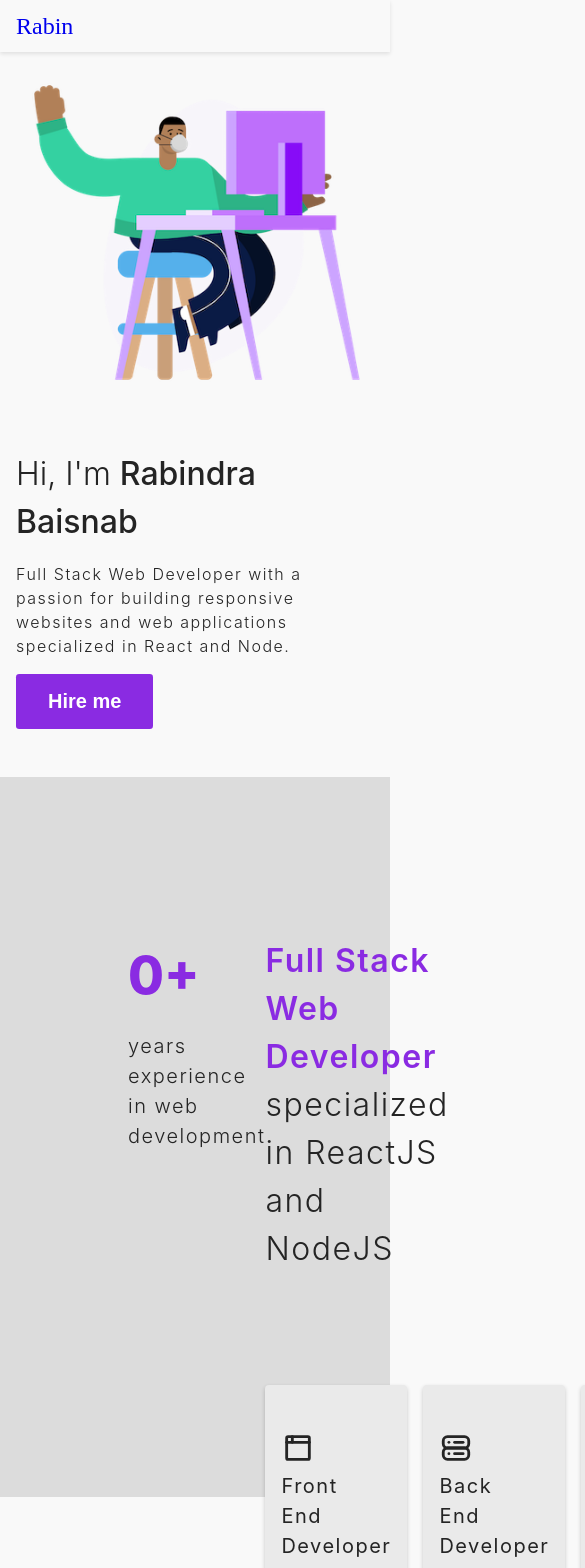
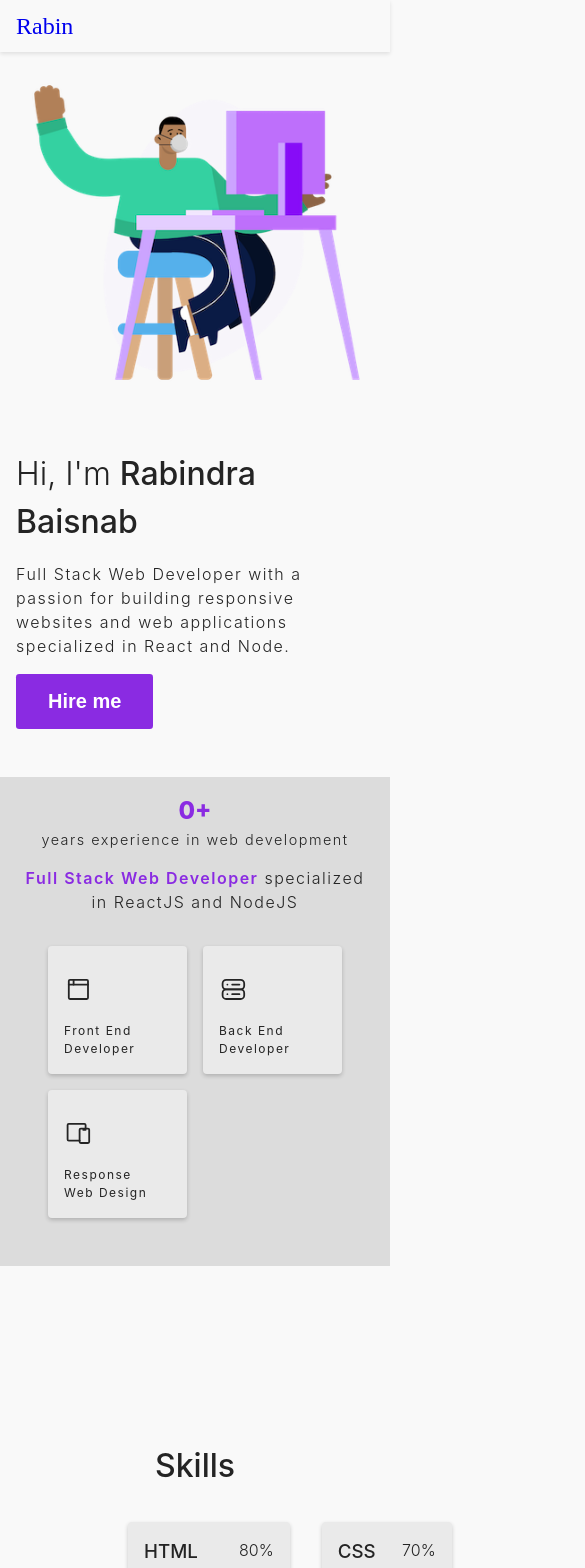
Before and after one commit to rabin245/portfolio-intern, a React (Vite) app: page / in a window 390 px wide. Shown: the top 1568 px of the page, 585 px wide, since content can reach past the window. Built offline with nearby package versions, Linux system fonts and the light colour scheme; a web font is replaced by a local one.

Commit message:
make about section responsive

```diff
--- a/src/components/Card/Card.module.css
+++ b/src/components/Card/Card.module.css
@@ -131,3 +131,58 @@
   background-color: #fff;
   color: black !important;
 }
+
+@media only screen and (max-width: 1024px) {
+  /* about card */
+  .AboutCard {
+    height: 8rem;
+  }
+
+  .AboutCard:hover .AboutCard__icon {
+    transform: rotate(-25deg) translate(10px, -20px);
+  }
+
+  .AboutCard__title {
+    font-size: 1rem;
+  }
+}
+
+@media only screen and (max-width: 768px) {
+  /* about card */
+  .AboutCard {
+    height: 6rem;
+    gap: 0.75rem;
+  }
+
+  .AboutCard:hover .AboutCard__icon {
+    transform: rotate(-25deg) translate(5px, -10px);
+  }
+
+  .AboutCard__title {
+    font-size: 0.75rem;
+    text-align: start;
+  }
+
+  .AboutCard__icon svg {
+    width: 1.8rem;
+    height: 1.8rem;
+    stroke-width: 1.5;
+  }
+}
+
+@media only screen and (max-width: 350px) {
+  /* about card */
+  .AboutCard {
+    height: 6rem;
+    width: max-content;
+    margin: auto;
+  }
+
+  .AboutCard:hover .AboutCard__icon {
+    transform: rotate(-25deg) translate(10px, -20px);
+  }
+
+  .AboutCard__title {
+    width: 100%;
+  }
+}
--- a/src/pages/About/About.module.css
+++ b/src/pages/About/About.module.css
@@ -10,6 +10,7 @@
 
   display: flex;
   flex-direction: row;
+  gap: 2rem;
 }
 
 .experience {
@@ -51,6 +52,78 @@
   position: absolute;
   display: grid;
   gap: 1rem;
-  grid-template-columns: repeat(3, 1fr);
+  grid-template-columns: repeat(3, minmax(200px, 1fr));
   margin-top: 3rem;
 }
+
+@media only screen and (max-width: 1024px) {
+  .wrapper {
+    flex-direction: column;
+    padding: 4rem 2rem;
+    align-items: center;
+    gap: 1rem;
+  }
+
+  .experience h2 {
+    font-size: 2rem;
+    text-align: center;
+    margin-bottom: 0rem;
+  }
+
+  .experience span {
+    font-size: 0.9rem;
+  }
+
+  .content {
+    font-size: 1rem;
+  }
+
+  .cards {
+    grid-template-columns: repeat(3, minmax(160px, 1fr));
+    margin-top: 0rem;
+  }
+}
+
+@media only screen and (max-width: 768px) {
+  .wrapper {
+    flex-direction: column;
+    padding: 1rem;
+  }
+
+  .experience {
+    display: flex;
+    flex-direction: column;
+  }
+
+  .experience h2 {
+    font-size: 1.5rem;
+  }
+
+  .experience span {
+    text-align: center;
+  }
+
+  .description {
+    text-align: center;
+    position: static;
+  }
+
+  .content {
+    margin-bottom: 1rem;
+    text-align: center;
+  }
+
+  .cards {
+    position: relative;
+    grid-template-columns: repeat(2, minmax(0, 1fr));
+    margin: 2rem;
+  }
+}
+
+@media only screen and (max-width: 350px) {
+  .cards {
+    grid-template-columns: repeat(1, 1fr);
+    gap: 1.5rem;
+    margin: 0;
+  }
+}
```
